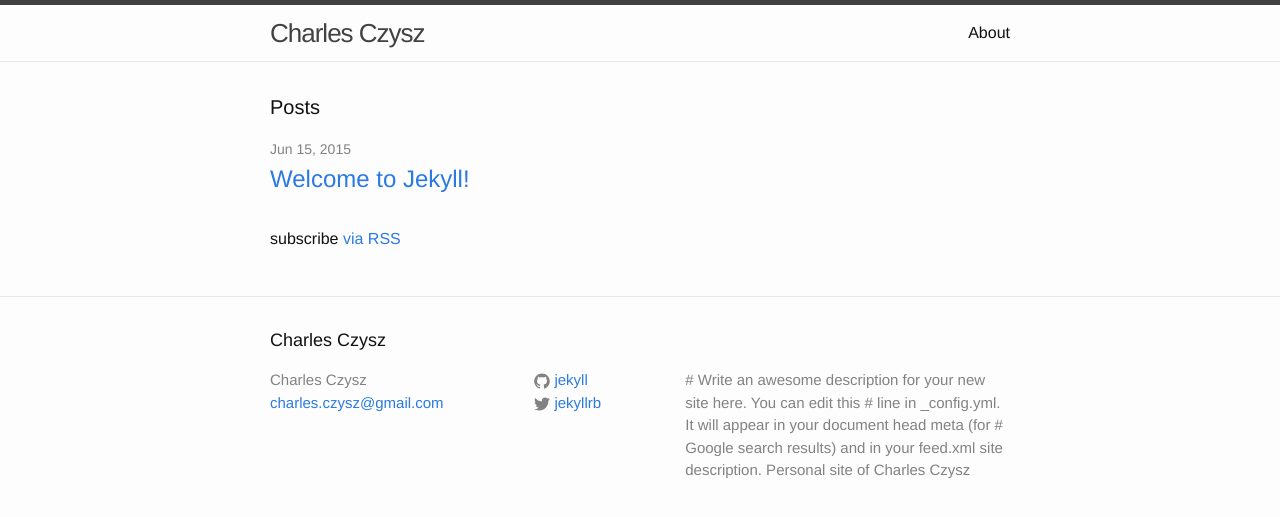
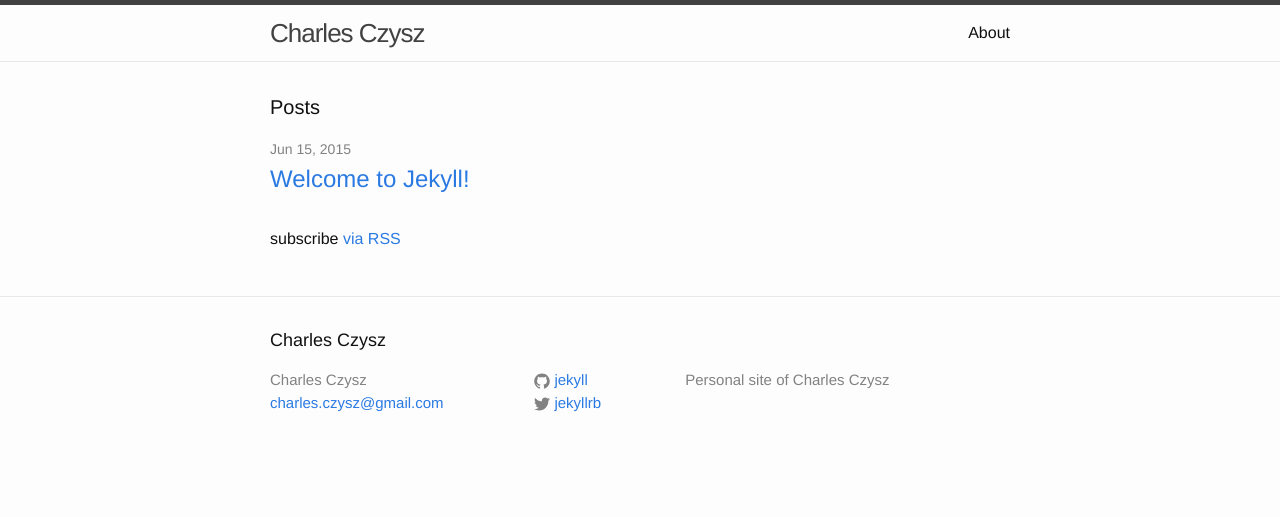
Before and after one commit to cczysz/cczysz.github.io, a Jekyll site: the page built from index.html, in a window 1280 px wide. Shown: the top 517 px of the page. Built offline with Jekyll 4.4.1, drawn with Linux system fonts in a browser that asks for light colours.

Commit message:
fixed config?

```diff
--- a/_config.yml
+++ b/_config.yml
@@ -1,7 +1,7 @@
 # Site settings
 title: Charles Czysz
 email: charles.czysz@gmail.com
-description: > # this means to ignore newlines until "baseurl:"
+description:  # this means to ignore newlines until "baseurl:"
         # Write an awesome description for your new site here. You can edit this
         # line in _config.yml. It will appear in your document head meta (for
         # Google search results) and in your feed.xml site description.
```
